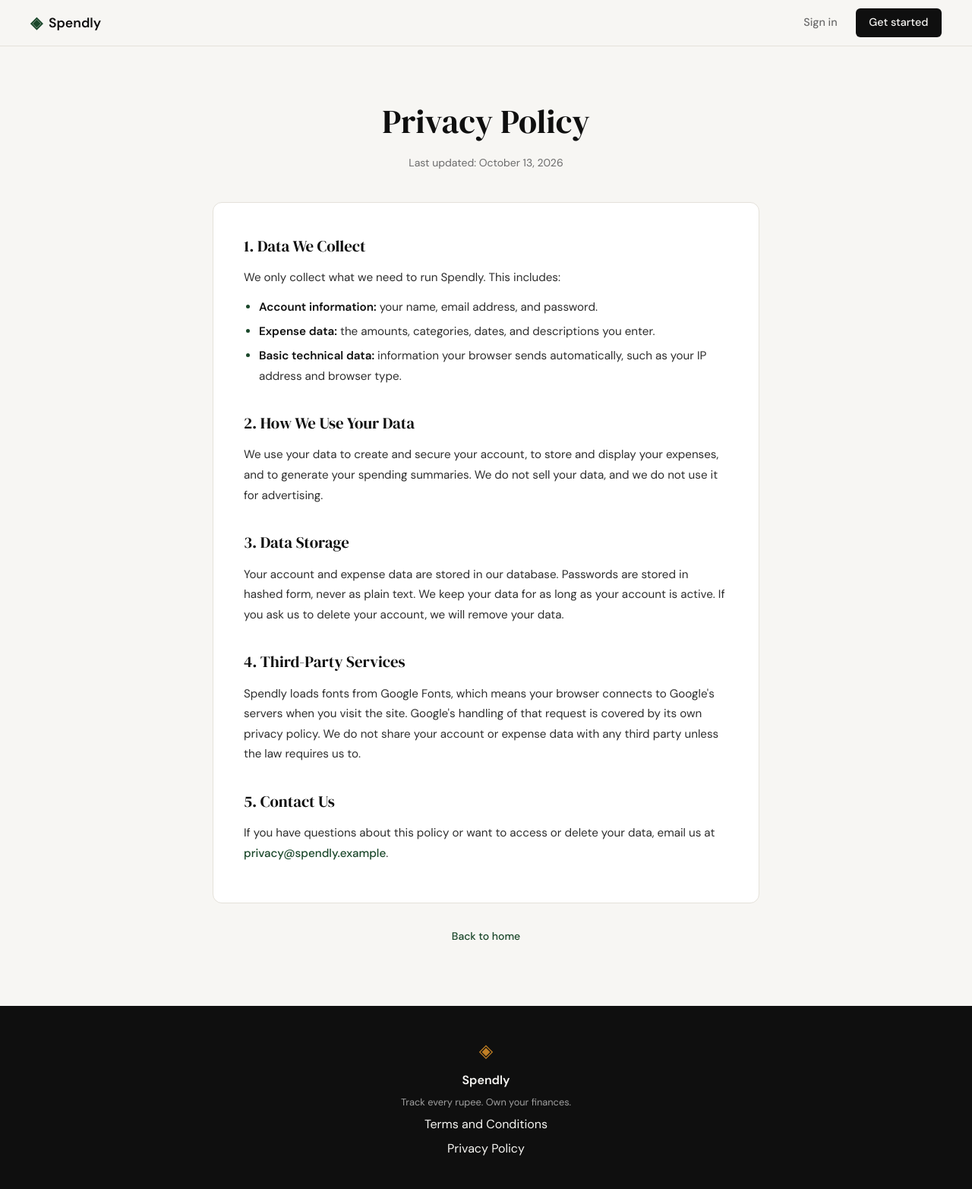
After one commit to Surya2001D/spendly, a Flask app: page /privacy in a window 1280 px wide. The commit adds this page. Shown: the whole page at 76% size. Run offline with Flask 3, Linux system fonts and the light colour scheme.

Commit message:
Add privacy policy page with themed styling

```diff
--- a/app.py
+++ b/app.py
@@ -25,6 +25,11 @@ def login():
 @app.route("/terms")
 def terms():
     return render_template("terms.html")
+
+
+@app.route("/privacy")
+def privacy():
+    return render_template("privacy.html")
 
 
 # ------------------------------------------------------------------ #
--- a/static/css/style.css
+++ b/static/css/style.css
@@ -544,6 +544,15 @@ a { color: inherit; text-decoration: none; }
 
 .legal-card li::marker { color: var(--accent); }
 
+.legal-card strong { color: var(--ink); font-weight: 600; }
+
+.legal-card a {
+    color: var(--accent);
+    font-weight: 500;
+}
+
+.legal-card a:hover { text-decoration: underline; }
+
 /* ------------------------------------------------------------------ */
 /* Footer                                                              */
 /* ------------------------------------------------------------------ */
--- a/templates/base.html
+++ b/templates/base.html
@@ -35,7 +35,7 @@
             <span class="footer-name">Spendly</span>
             <p class="footer-copy">Track every rupee. Own your finances.</p>
             <a href="/terms">Terms and Conditions</a>
-            <a href="#">Privacy Policy</a>
+            <a href="/privacy">Privacy Policy</a>
         </div>
     </footer>
 
--- /dev/null
+++ b/templates/privacy.html
@@ -0,0 +1,62 @@
+{% extends "base.html" %}
+
+{% block title %}Privacy Policy — Spendly{% endblock %}
+
+{% block content %}
+
+<section class="legal-section">
+    <div class="legal-container">
+
+        <div class="legal-header">
+            <h1 class="legal-title">Privacy Policy</h1>
+            <p class="legal-updated">Last updated: October 13, 2026</p>
+        </div>
+
+        <div class="legal-card">
+            <h2>1. Data We Collect</h2>
+            <p>
+                We only collect what we need to run Spendly. This includes:
+            </p>
+            <ul>
+                <li><strong>Account information:</strong> your name, email address, and password.</li>
+                <li><strong>Expense data:</strong> the amounts, categories, dates, and descriptions you enter.</li>
+                <li><strong>Basic technical data:</strong> information your browser sends automatically, such as your IP address and browser type.</li>
+            </ul>
+
+            <h2>2. How We Use Your Data</h2>
+            <p>
+                We use your data to create and secure your account, to store and display your
+                expenses, and to generate your spending summaries. We do not sell your data,
+                and we do not use it for advertising.
+            </p>
+
+            <h2>3. Data Storage</h2>
+            <p>
+                Your account and expense data are stored in our database. Passwords are stored
+                in hashed form, never as plain text. We keep your data for as long as your account
+                is active. If you ask us to delete your account, we will remove your data.
+            </p>
+
+            <h2>4. Third-Party Services</h2>
+            <p>
+                Spendly loads fonts from Google Fonts, which means your browser connects to
+                Google's servers when you visit the site. Google's handling of that request is
+                covered by its own privacy policy. We do not share your account or expense data
+                with any third party unless the law requires us to.
+            </p>
+
+            <h2>5. Contact Us</h2>
+            <p>
+                If you have questions about this policy or want to access or delete your data,
+                email us at <a href="mailto:privacy@spendly.example">privacy@spendly.example</a>.
+            </p>
+        </div>
+
+        <p class="auth-switch">
+            <a href="{{ url_for('landing') }}">Back to home</a>
+        </p>
+
+    </div>
+</section>
+
+{% endblock %}
```
